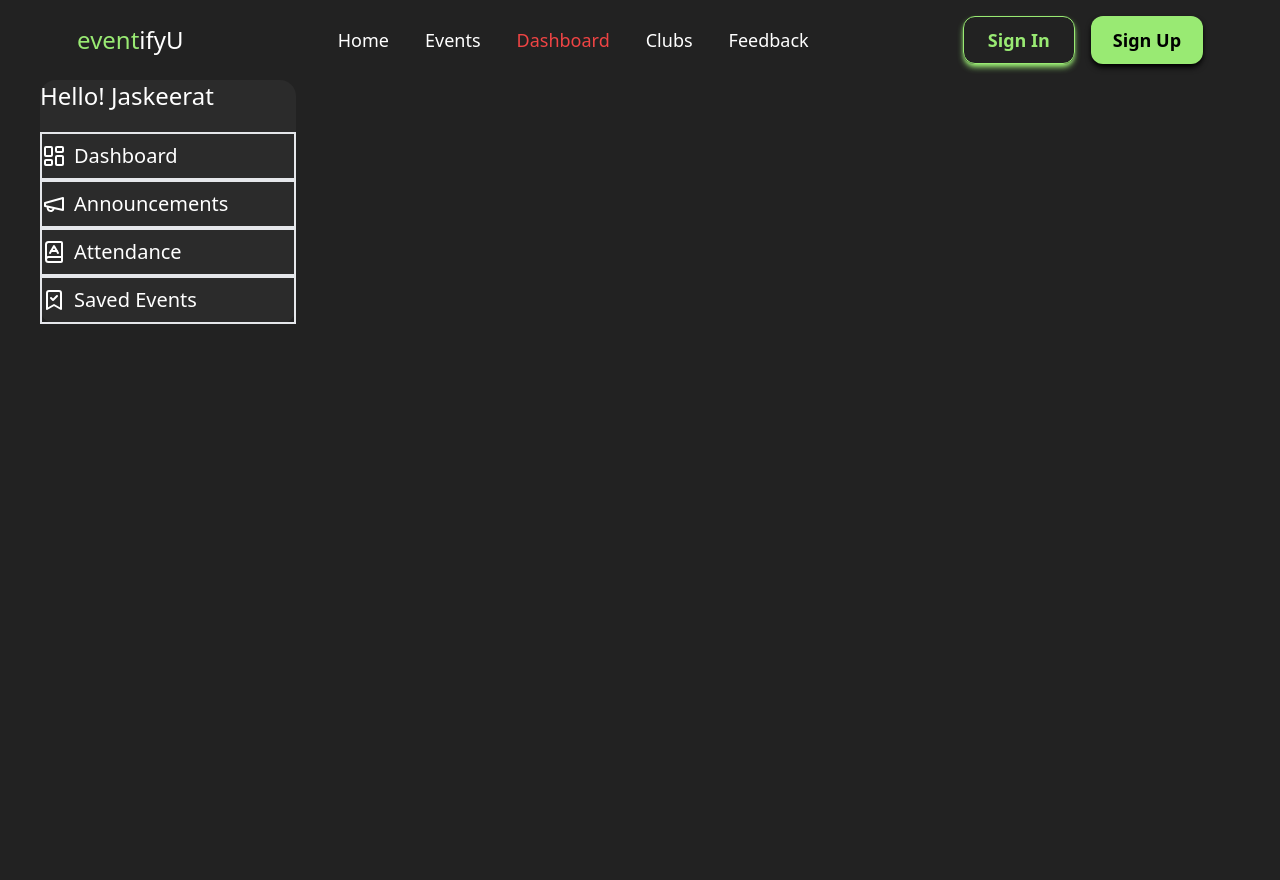
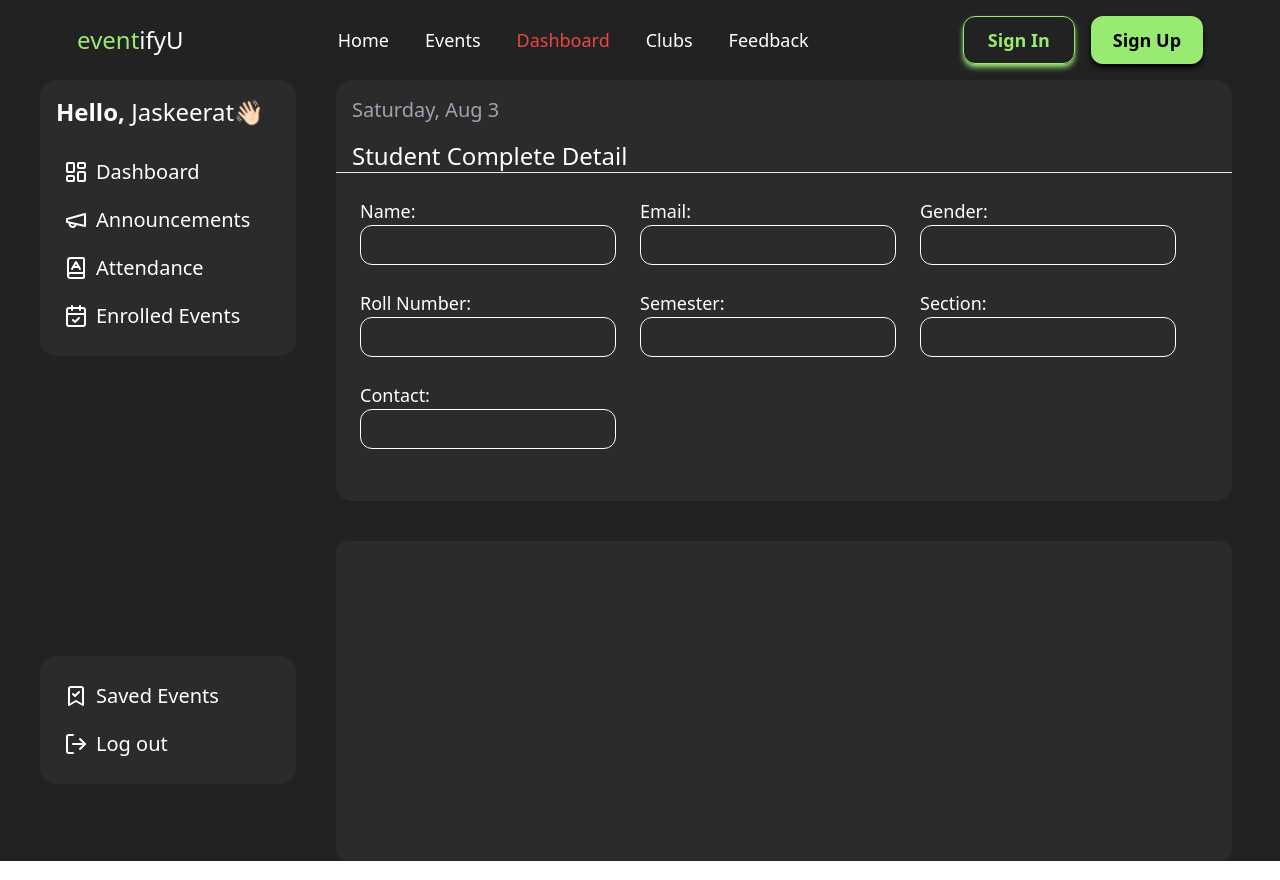
Before and after one commit to ijassandhu/eventifyU, a React (Vite) app in the folder Frontend/: page /dashboard in a window 1280 px wide. Built offline with nearby package versions, Linux system fonts and the light colour scheme.

Commit message:
dashboard updation

```diff
--- a/Frontend/src/assets/components/dashboard.jsx
+++ b/Frontend/src/assets/components/dashboard.jsx
@@ -1,87 +1,92 @@
 import React from 'react'
 import Footericons from './footericons'
-import { LayoutDashboard, Megaphone, BookA, BookmarkCheck } from 'lucide-react';
+import { LayoutDashboard, Megaphone, BookA, BookmarkCheck, CalendarCheck, LogOut } from 'lucide-react';
 import styles from './css/clubs.module.css';
-const user ={
+const user = {
   name: "Jaskeerat",
 }
+const DATE_OPTIONS = { weekday: 'long', month: 'short', day: 'numeric' };
 const Dashboard = () => {
   return (
     <>
-      {/* <div className='bg-[#2b2b2b] flex justify-center w-full px-16'>
-        <div className='pt-24 flex flex-col md:flex-row flex-wrap justify-evenly'>
-          <div className="inputParent wrap-input-2 p-2 md:p-3 flex flex-col">
-            <label htmlFor="name" className="text-white self-start md:text-lg">Name:</label>
+      <div className='flex invisible md:visible bg-[#222]'>
+        <div className='hidden md:block h-[100vh]'>
+          <div className='w-[20vw] bg-[#2b2b2b] text-white flex flex-col mt-20 rounded-2xl ml-10 justify-center p-4'>
+            <h1 className='text-2xl'><strong>Hello,</strong> {user.name}👋🏻</h1>
+            <ul className='text-xl pt-5 flex flex-col'>
+              <div className='flex flex-row gap-2 rounded-2xl hover:bg-[#99EA73] hover:text-black h-12 w-[100%] items-center pl-2'>
+                <LayoutDashboard />
+                <li>Dashboard</li>
+              </div>
+              <div className='flex flex-row gap-2 rounded-2xl hover:bg-[#99EA73] hover:text-black h-12 w-[100%] items-center pl-2'>
+                <Megaphone />
+                <li>Announcements</li>
+              </div>
+              <div className='flex flex-row gap-2 rounded-2xl hover:bg-[#99EA73] hover:text-black h-12 w-[100%] items-center pl-2'>
+                <BookA />
+                <li>Attendance</li>
+              </div>
+              <div className='flex flex-row gap-2 rounded-2xl hover:bg-[#99EA73] hover:text-black h-12 w-[100%] items-center pl-2'>
+                <CalendarCheck />
+                <li>Enrolled Events</li>
+              </div>
+            </ul>
+          </div>
+          <div className='w-[20vw] bg-[#2b2b2b] text-white flex flex-col absolute bottom-4 rounded-2xl ml-10 justify-center p-4'>
+            <ul className='text-xl flex flex-col'>
+              <div className='flex flex-row gap-2 rounded-2xl h-12 w-[100%] items-center pl-2'>
+                <BookmarkCheck />
+                <li>Saved Events</li>
+              </div>
+              <div className='flex flex-row gap-2 rounded-2xl h-12 w-[100%] items-center pl-2'>
+                <LogOut />
+                <li>Log out</li>
+              </div>
+            </ul>
+          </div>
+        </div>
+        <div>
+          <div className='bg-[#2b2b2b] w-[70vw] rounded-2xl flex flex-col mt-20 ml-10 pb-7'>
+            <h1 className='text-xl text-gray-400 p-4'>{(new Date()).toLocaleDateString('en-US', DATE_OPTIONS)}</h1>
+            <h2 className='text-2xl text-white pl-4'>Student Complete Detail</h2>
+            <hr />
+            <div className='flex flex-col md:flex-row flex-wrap p-3'>
+              <div className="inputParent wrap-input-2 p-3 flex flex-col">
+                <label htmlFor="name" className="text-white self-start text-lg">Name:</label>
                 <input
-              id="name"s
-              className="input pl-3 h-10 w-[80vw] md:w-[25vw] rounded-xl bg-[#2b2b2b] border border-white text-white"
+                  className="input pl-3 h-10 w-[80vw] md:w-[20vw] rounded-xl bg-[#2b2b2b] border border-white text-white"
                   type="text"
                   required
                 />
               </div>
               <div className="inputParent wrap-input-2 p-2 md:p-3 flex flex-col">
-            <label className="text-white self-start md:text-lg">Email:</label>
+                <label className="text-white self-start text-lg">Email:</label>
                 <input
-              id="email"
-              className="input pl-3 h-10 w-[80vw] md:w-[25vw] rounded-xl bg-[#2b2b2b] border border-white text-white"
+                  className="input pl-3 h-10 w-[20vw] rounded-xl bg-[#2b2b2b] border border-white text-white"
                   type="text"
                   required />
               </div>
               <div className="inputParent wrap-input-2 p-2 md:p-3 flex flex-col">
-            <label className="text-white self-start md:text-lg">Contact:</label>
+                <label className="text-white self-start text-lg">Gender:</label>
                 <input
-              id="contact"
-              className="input pl-3 h-10 w-[80vw] md:w-[25vw] rounded-xl bg-[#2b2b2b] border border-white text-white"
-              type="number"
-              required
-            />
-          </div>
-
-          <div className="inputParent wrap-input-2 p-2 md:p-3 flex flex-col">
-            <label className="text-white self-start md:text-lg">Course:</label>
-            <input
-              id="contact"
-              className="input pl-3 h-10 w-[80vw] md:w-[25vw] rounded-xl bg-[#2b2b2b] border border-white text-white"
+                  className="input pl-3 h-10 w-[20vw] rounded-xl bg-[#2b2b2b] border border-white text-white"
                   type="text"
                   required
                 />
               </div>
-
               <div className="inputParent wrap-input-2 p-2 md:p-3 flex flex-col">
-            <label className="text-white self-start md:text-lg">Department:</label>
+                <label className="text-white self-start text-lg">Roll Number:</label>
                 <input
-              id="contact"
-              className="input pl-3 h-10 w-[80vw] md:w-[25vw] rounded-xl bg-[#2b2b2b] border border-white text-white"
-              type="text"
+                  // defaultValue={value.rollNo}
+                  className="input pl-3 h-10 w-[20vw] rounded-xl bg-[#2b2b2b] border border-white text-white"
+                  type="number"
                   required
                 />
               </div>
               <div className="inputParent wrap-input-2 p-2 md:p-3 flex flex-col">
                 <label className="text-white self-start md:text-lg">Semester:</label>
                 <input
-              id="contact"
-              className="input pl-3 h-10 w-[80vw] md:w-[25vw] rounded-xl bg-[#2b2b2b] border border-white text-white"
-              type="text"
-              required
-            />
-          </div>
-
-          <div className="inputParent wrap-input-2 p-2 md:p-3 flex flex-col">
-            <label className="text-white self-start md:text-lg">College:</label>
-            <input
-              id="contact"
-              className="input pl-3 h-10 w-[80vw] md:w-[25vw] rounded-xl bg-[#2b2b2b] border border-white text-white"
-              type="text"
-              required
-            />
-          </div>
-
-          <div className="inputParent wrap-input-2 p-2 md:p-3 flex flex-col">
-            <label className="text-white self-start md:text-lg">Roll Number:</label>
-            <input
-              // defaultValue={value.rollNo}
-              id="contact"
-              className="input pl-3 h-10 w-[80vw] md:w-[25vw] rounded-xl bg-[#2b2b2b] border border-white text-white"
+                  className="input pl-3 h-10 w-[20vw] rounded-xl bg-[#2b2b2b] border border-white text-white"
                   type="number"
                   required
                 />
@@ -89,36 +94,25 @@ const Dashboard = () => {
               <div className="inputParent wrap-input-2 p-2 md:p-3 flex flex-col">
                 <label className="text-white self-start md:text-lg">Section:</label>
                 <input
-              id="contact"
-              className="input pl-3 h-10 w-[80vw] md:w-[25vw] rounded-xl bg-[#2b2b2b] border border-white text-white"
+                  className="input pl-3 h-10 w-[20vw] rounded-xl bg-[#2b2b2b] border border-white text-white"
+                  type="text"
+                  required
+                />
+              </div>
+              <div className="inputParent wrap-input-2 p-2 md:p-3 flex flex-col">
+                <label className="text-white self-start md:text-lg">Contact:</label>
+                <input
+                  className="input pl-3 h-10 w-[20vw] rounded-xl bg-[#2b2b2b] border border-white text-white"
                   type="number"
                   required
                 />
               </div>
+              <div />
             </div>
-      </div> */}
-      <div className='hidden md:block bg-[#222] h-[100vh]'>
-        <div className='w-[20vw] bg-[#2b2b2b] text-white flex flex-col mt-20 rounded-2xl ml-10 justify-center'>
+          </div>
+          <div className='ml-10 mt-10 bg-[#2b2b2b] rounded-xl h-[40vh]'>
 
-            <h1 className='text-2xl'>Hello! {user.name}</h1>
-          <ul className='text-xl pt-5 flex flex-col'>
-            <div className='flex flex-row gap-2 border-2 hover:border-[#75FF35] h-12 w-[100%] items-center'>
-            <LayoutDashboard/>
-            <li>Dashboard</li>
           </div>
-            <div className='flex flex-row gap-2 border-2 hover:border-[#75FF35] h-12 w-[100%] items-center'>
-            <Megaphone/>
-            <li>Announcements</li>
-            </div>
-            <div className='flex flex-row gap-2 border-2 hover:border-[#75FF35] h-12 w-[100%] items-center'>
-            <BookA />
-            <li>Attendance</li>
-            </div>
-            <div className='flex flex-row gap-2 border-2 hover:border-[#75FF35] h-12 w-[100%] items-center'>
-            <BookmarkCheck/>
-            <li>Saved Events</li>
-            </div>
-          </ul>
         </div>
       </div>
 
--- a/Frontend/src/assets/components/navbar.jsx
+++ b/Frontend/src/assets/components/navbar.jsx
@@ -16,7 +16,6 @@ const Navbar = () => {
 
 const Location = useLocation();
 useEffect(()=> {},[Location]);
-
     return (
         <div>
             <nav className="flex bg-[#222] md:h-20 h-16 items-center fixed top-0 w-[100vw] z-10 justify-between md:justify-around px-4 md:px-0">
```
Lines whose indentation alone changed are shown as unchanged.
